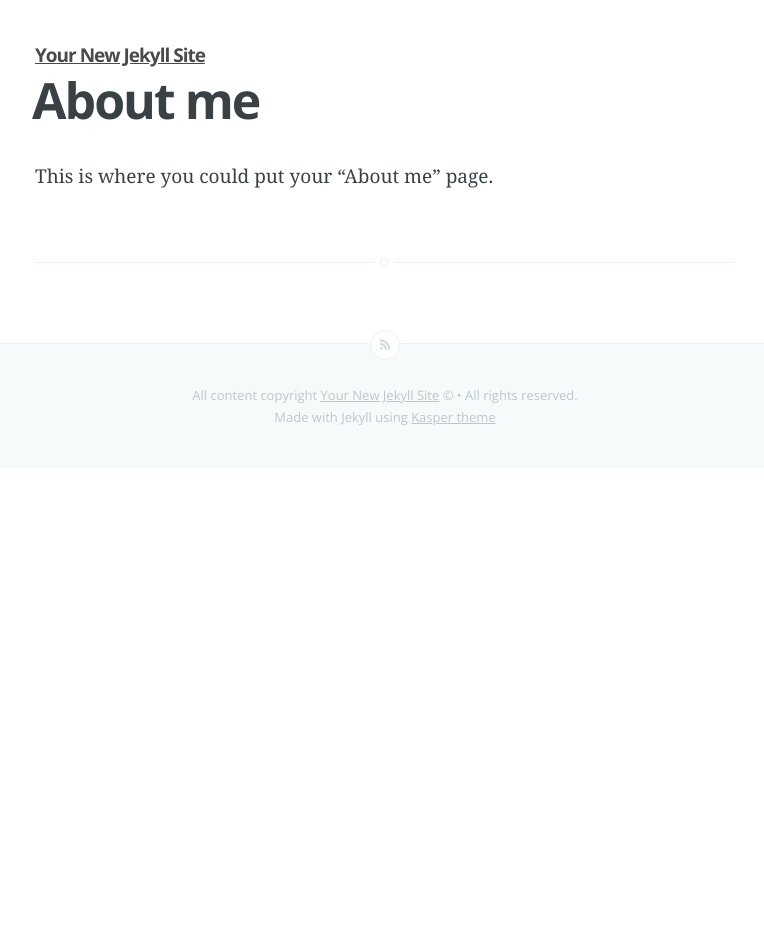
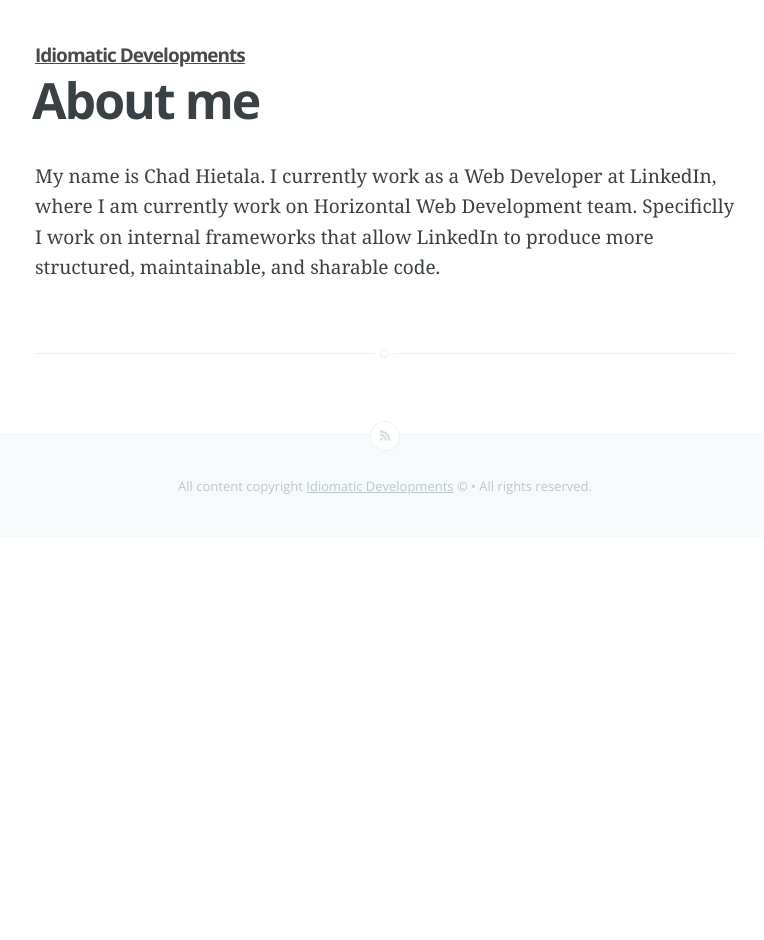
Before and after one commit to chadhietala/chadhietala.github.io, a Jekyll site: the page built from about.md, in a window 1280 px wide. Shown: the whole page, without its empty margins (255-1019 px from the left). Built offline with Jekyll 4.4.1, drawn with Linux system fonts in a browser that asks for light colours; Markdown is read by kramdown in place of the engine named in the settings.

Commit message:
Adding theme

```diff
--- a/CNAME
+++ b/CNAME
@@ -1 +1 @@
-www.chadhietala.com
+chadhietala.com
--- a/_config.yml
+++ b/_config.yml
@@ -1,6 +1,6 @@
-name: Your New Jekyll Site
-description: Blogging about stuffs
-meta_description: "Your New Jekyll Site, Blogging about stuffs"
+name: Idiomatic Developments
+description: Thoughts on frontend engineering and other cool stuff
+meta_description: "Chad Hietala's thoughts on frontend development and other web technologies"
 
 markdown: redcarpet
 pygments: true
@@ -8,5 +8,5 @@ logo: false
 paginate: 15
 
 # Details for the RSS feed generator
-url:            'blog url'
-author:         'Your Name'
+url:            'www.chadhietala.com'
+author:         'Chad Hietala'
--- a/_layouts/default.html
+++ b/_layouts/default.html
@@ -29,7 +29,6 @@
         <a class="subscribe icon-feed" href="{{ site.baseurl }}rss.xml"><span class="tooltip">Subscribe!</span></a>
         <div class="inner">
              <section class="copyright">All content copyright <a href="{{ site.baseurl }}">{{ site.name }}</a> &copy; {{date format="YYYY"}} &bull; All rights reserved.</section>
-             <section class="poweredby">Made with Jekyll using <a href="http://github.com/rosario/kasper">Kasper theme</a></section>
         </div>
     </footer>
 
--- a/_layouts/post.html
+++ b/_layouts/post.html
@@ -54,7 +54,7 @@ archive: false
                     	<h4> {{ site.author }} </h4>
                     	<!-- Author Bio -->
                     	<p>
-                    		Here goes the author description. You might want to place some links too in here
+                    		My name is Chad Hietala. I live in San Francisco. Bang on a keyboard at LinkedIn. Follow me on Twitter <a href="http://www.twitter.com/chadhietala">@chadhietala</a>.
                     	</p>
                     </article>
                 </section>
--- a/about.md
+++ b/about.md
@@ -3,4 +3,4 @@ layout: page
 title: About me
 ---
 
-This is where you could put your "About me" page.
+My name is Chad Hietala. I currently work as a Web Developer at LinkedIn, where I am currently work on Horizontal Web Development team. Specificlly I work on internal frameworks that allow LinkedIn to produce more structured, maintainable, and sharable code.
```
Also changed, not shown: assets/css/screen.css (line endings or trailing spaces), assets/images/gg-bridge.jpg (added), assets/images/profile.png.
